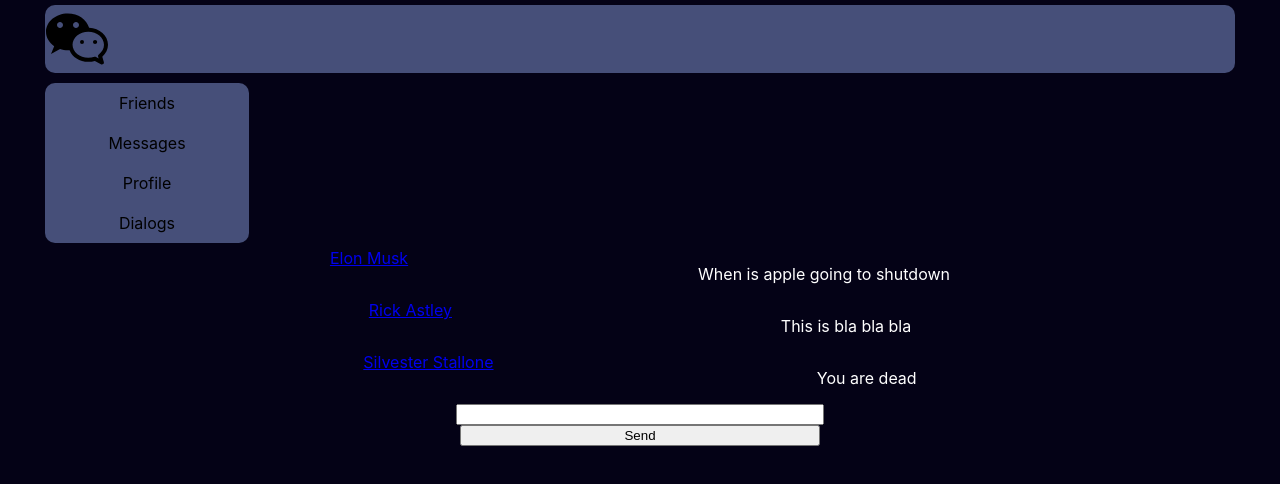
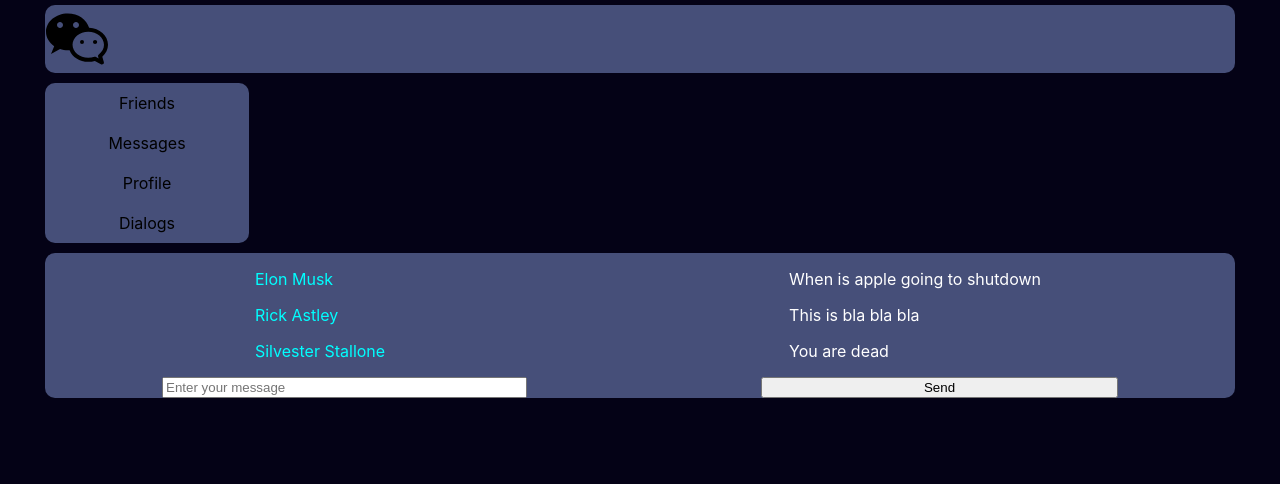
Before and after one commit to RedregeX/SocialNetwork, a React (Create React App) app: page /dialogs in a window 1280 px wide. Shown: the top 484 px of the page. Built offline with nearby package versions, Linux system fonts and the light colour scheme.

Commit message:
Added Dialogs css and other css

```diff
--- a/src/App.css
+++ b/src/App.css
@@ -20,7 +20,7 @@
 .sidebar{
   width: 17%;
 }
-.header, .profile, .sidebar{
+.header, .profile, .sidebar, .dialogs{
   background-color: rgb(70, 79, 121);
   border-radius: 10px;
   margin: 5px;
--- a/src/components/dialogs/Dialogs.css
+++ b/src/components/dialogs/Dialogs.css
@@ -1,12 +1,26 @@
-.message{
+.dialogs{
+    background-color: rgb(70, 79, 121);
+    border-radius: 10px;
+    margin: 5px;
+}
+.usmes{
     display: flex;
-    justify-content: space-evenly;
-}
-.dialogs{
-    flex-flow: column nowrap;
-    display: flex;
+    justify-content: space-around;
 }
 .send, input{
     width: 30%;
     margin: 0 auto;
 }
+.username a{
+    display: block;
+    margin: 16px;
+    text-decoration: none;
+    color: aqua;
+}
+.username a:hover{
+    color: rgb(0, 109, 109);
+}
+.binput{
+    margin: 0 auto;
+    display: flex;
+}
--- a/src/components/dialogs/Dialogs.jsx
+++ b/src/components/dialogs/Dialogs.jsx
@@ -2,24 +2,28 @@
 import {NavLink} from 'react-router-dom'
 import {Route} from 'react-router-dom';
 import DII from "./dialogIsItem/DII";
+import Messages from "./messages/Messages";
+
 
 function Dialogs() {
     return (
         <div className="dialogs">
-            <div className="message">
-                <DII name={"Elon Musk"}/>
-                <p>When is apple going to shutdown</p>
+            <div className="usmes">
+                <div className="Usernames">
+                    <DII name={"Elon Musk"} id={"1"}/>
+                    <DII name={"Rick Astley"} id={"2"}/>
+                    <DII name={"Silvester Stallone"} id={"3"}/>
+                </div>
+                <div className="messages">
+                    <Messages message={"When is apple going to shutdown"} />
+                    <Messages message={"This is bla bla bla"} />
+                    <Messages message={"You are dead"} />
+                </div>
             </div>
-            <div className="message">
-                <DII name={"Rick Astley"}/>
-                <p>This is bla bla bla</p>
+            <div className="binput">
+                <input type="text" placeholder="Enter your message"/>
+                <button className="send">Send</button>
             </div>
-            <div className="message">
-                <DII name={"Silvester Stallone"}/>
-                <p>You are dead</p>
-            </div>
-            <input type="text"/>
-            <button className="send">Send</button>
         </div>
     );
 }
--- a/src/components/dialogs/dialogIsItem/DII.jsx
+++ b/src/components/dialogs/dialogIsItem/DII.jsx
@@ -3,11 +3,9 @@
 
 function DII(props) {
     return (
-      <>
-          <div className="message">
-            <NavLink to="/dialogs/1">{props.name}</NavLink>
-          </div>
-      </>
+        <div className="username">
+          <NavLink to={`/dialogs/${props.id}`}>{props.name}</NavLink>
+        </div>
     );
   }
 
--- /dev/null
+++ b/src/components/dialogs/messages/Messages.jsx
@@ -0,0 +1,12 @@
+import {NavLink} from 'react-router-dom'
+import React from 'react'
+
+function Messages(props) {
+    return (
+        <div className="message">
+            <p>{props.message}</p>
+        </div>
+    );
+  }
+
+  export default Messages;
```
